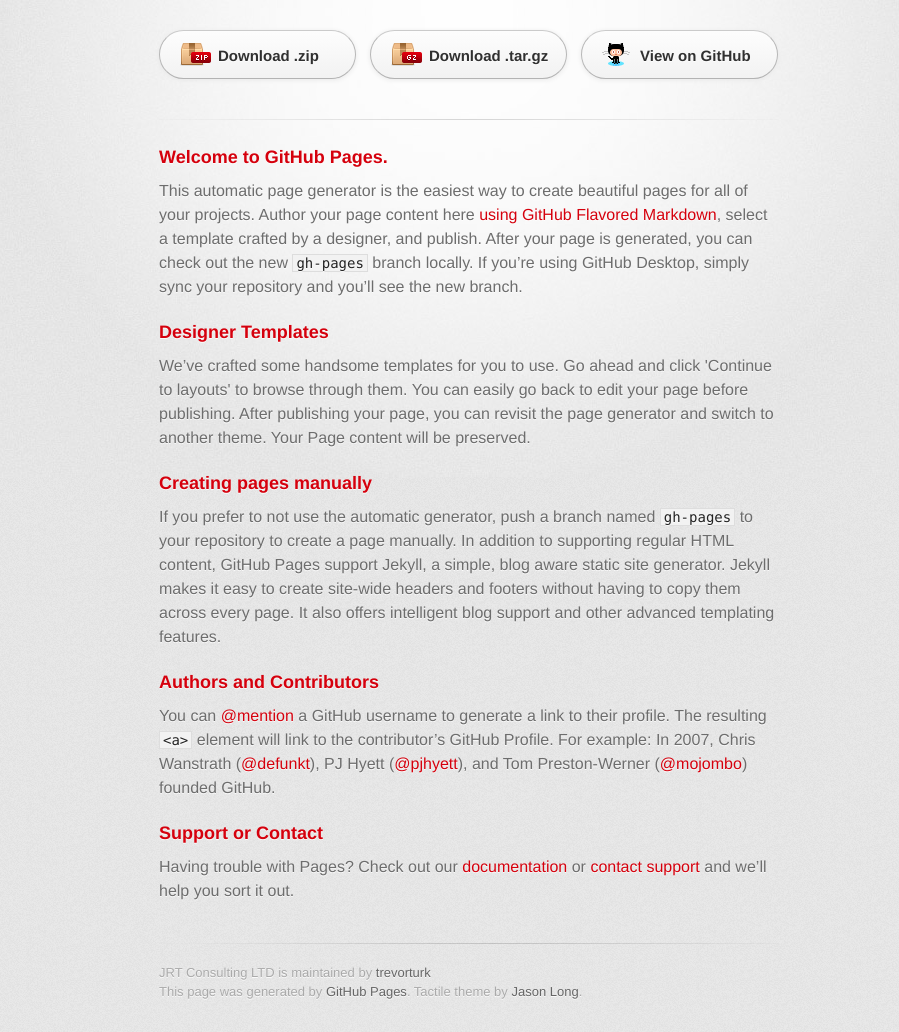
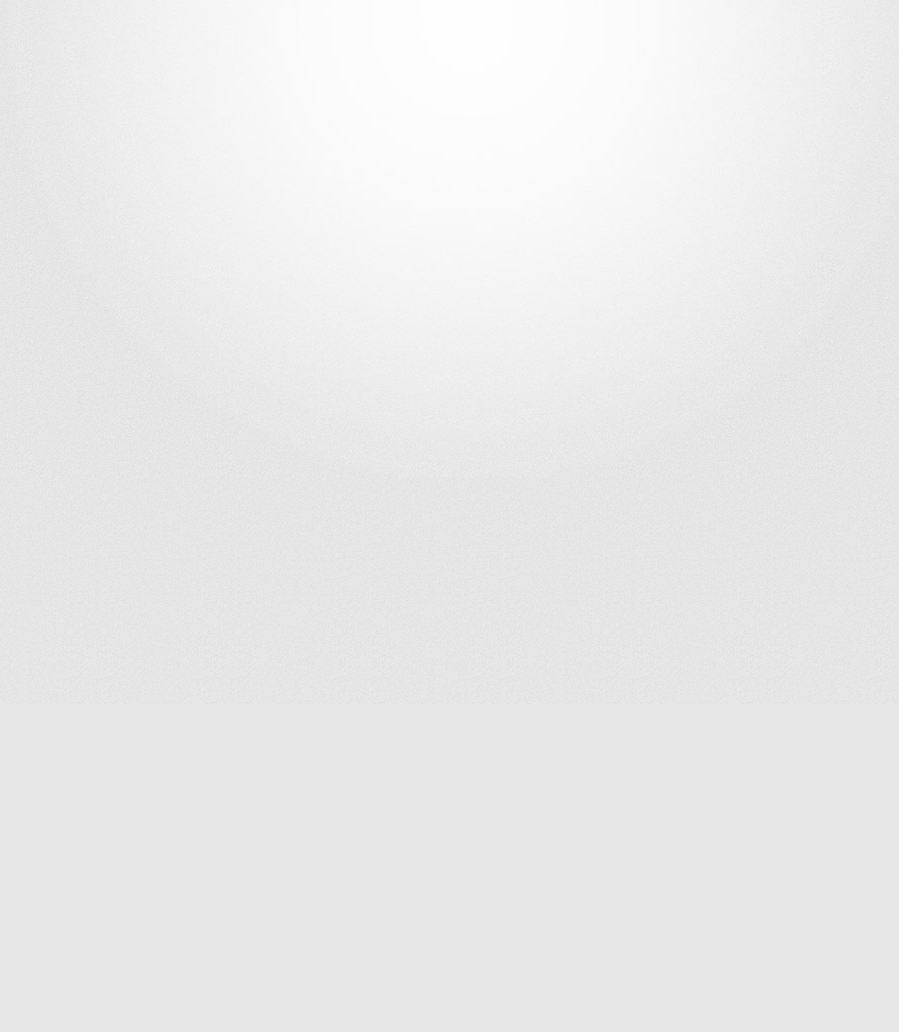
Before and after one commit to trevorturk/jrtlimited, a plain HTML site: page index.html in a window 1280 px wide. Shown: the part 96-1128 px from the top of the page, without its empty margins (171-1070 px from the left). After the commit the page ends 800 px from the top, so only its background shows below. Drawn offline with Linux system fonts and the light colour scheme; a web font is replaced by a local one.

Commit message:
Update index.html

```diff
--- a/index.html
+++ b/index.html
@@ -10,59 +10,15 @@
     <!--[if lt IE 9]>
     <script src="//html5shiv.googlecode.com/svn/trunk/html5.js"></script>
     <![endif]-->
-    <title>JRT Consulting LTD by trevorturk</title>
+    <title>JRT Consulting LTD</title>
   </head>
-
   <body>
     <div id="container">
       <div class="inner">
-
         <header>
           <h1>JRT Consulting LTD</h1>
           <h2></h2>
         </header>
-
-        <section id="downloads" class="clearfix">
-          <a href="https://github.com/trevorturk/jrtlimited/zipball/master" id="download-zip" class="button"><span>Download .zip</span></a>
-          <a href="https://github.com/trevorturk/jrtlimited/tarball/master" id="download-tar-gz" class="button"><span>Download .tar.gz</span></a>
-          <a href="https://github.com/trevorturk/jrtlimited" id="view-on-github" class="button"><span>View on GitHub</span></a>
-        </section>
-
-        <hr>
-
-        <section id="main_content">
-          <h3>
-<a id="welcome-to-github-pages" class="anchor" href="#welcome-to-github-pages" aria-hidden="true"><span class="octicon octicon-link"></span></a>Welcome to GitHub Pages.</h3>
-
-<p>This automatic page generator is the easiest way to create beautiful pages for all of your projects. Author your page content here <a href="https://guides.github.com/features/mastering-markdown/">using GitHub Flavored Markdown</a>, select a template crafted by a designer, and publish. After your page is generated, you can check out the new <code>gh-pages</code> branch locally. If you’re using GitHub Desktop, simply sync your repository and you’ll see the new branch.</p>
-
-<h3>
-<a id="designer-templates" class="anchor" href="#designer-templates" aria-hidden="true"><span class="octicon octicon-link"></span></a>Designer Templates</h3>
-
-<p>We’ve crafted some handsome templates for you to use. Go ahead and click 'Continue to layouts' to browse through them. You can easily go back to edit your page before publishing. After publishing your page, you can revisit the page generator and switch to another theme. Your Page content will be preserved.</p>
-
-<h3>
-<a id="creating-pages-manually" class="anchor" href="#creating-pages-manually" aria-hidden="true"><span class="octicon octicon-link"></span></a>Creating pages manually</h3>
-
-<p>If you prefer to not use the automatic generator, push a branch named <code>gh-pages</code> to your repository to create a page manually. In addition to supporting regular HTML content, GitHub Pages support Jekyll, a simple, blog aware static site generator. Jekyll makes it easy to create site-wide headers and footers without having to copy them across every page. It also offers intelligent blog support and other advanced templating features.</p>
-
-<h3>
-<a id="authors-and-contributors" class="anchor" href="#authors-and-contributors" aria-hidden="true"><span class="octicon octicon-link"></span></a>Authors and Contributors</h3>
-
-<p>You can <a href="https://github.com/blog/821" class="user-mention">@mention</a> a GitHub username to generate a link to their profile. The resulting <code>&lt;a&gt;</code> element will link to the contributor’s GitHub Profile. For example: In 2007, Chris Wanstrath (<a href="https://github.com/defunkt" class="user-mention">@defunkt</a>), PJ Hyett (<a href="https://github.com/pjhyett" class="user-mention">@pjhyett</a>), and Tom Preston-Werner (<a href="https://github.com/mojombo" class="user-mention">@mojombo</a>) founded GitHub.</p>
-
-<h3>
-<a id="support-or-contact" class="anchor" href="#support-or-contact" aria-hidden="true"><span class="octicon octicon-link"></span></a>Support or Contact</h3>
-
-<p>Having trouble with Pages? Check out our <a href="https://help.github.com/pages">documentation</a> or <a href="https://github.com/contact">contact support</a> and we’ll help you sort it out.</p>
-        </section>
-
-        <footer>
-          JRT Consulting LTD is maintained by <a href="https://github.com/trevorturk">trevorturk</a><br>
-          This page was generated by <a href="https://pages.github.com">GitHub Pages</a>. Tactile theme by <a href="https://twitter.com/jasonlong">Jason Long</a>.
-        </footer>
-
-
       </div>
     </div>
   </body>
```
